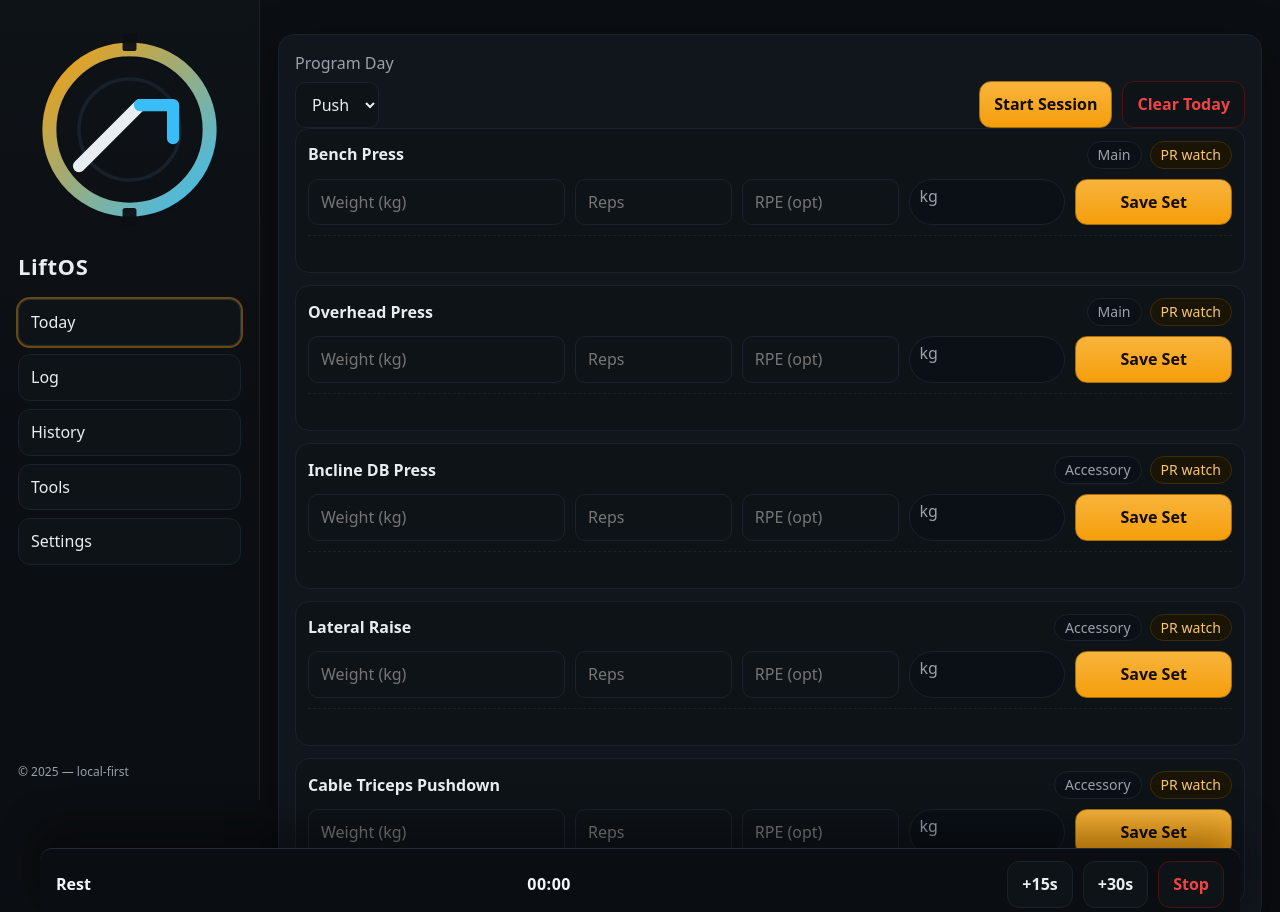
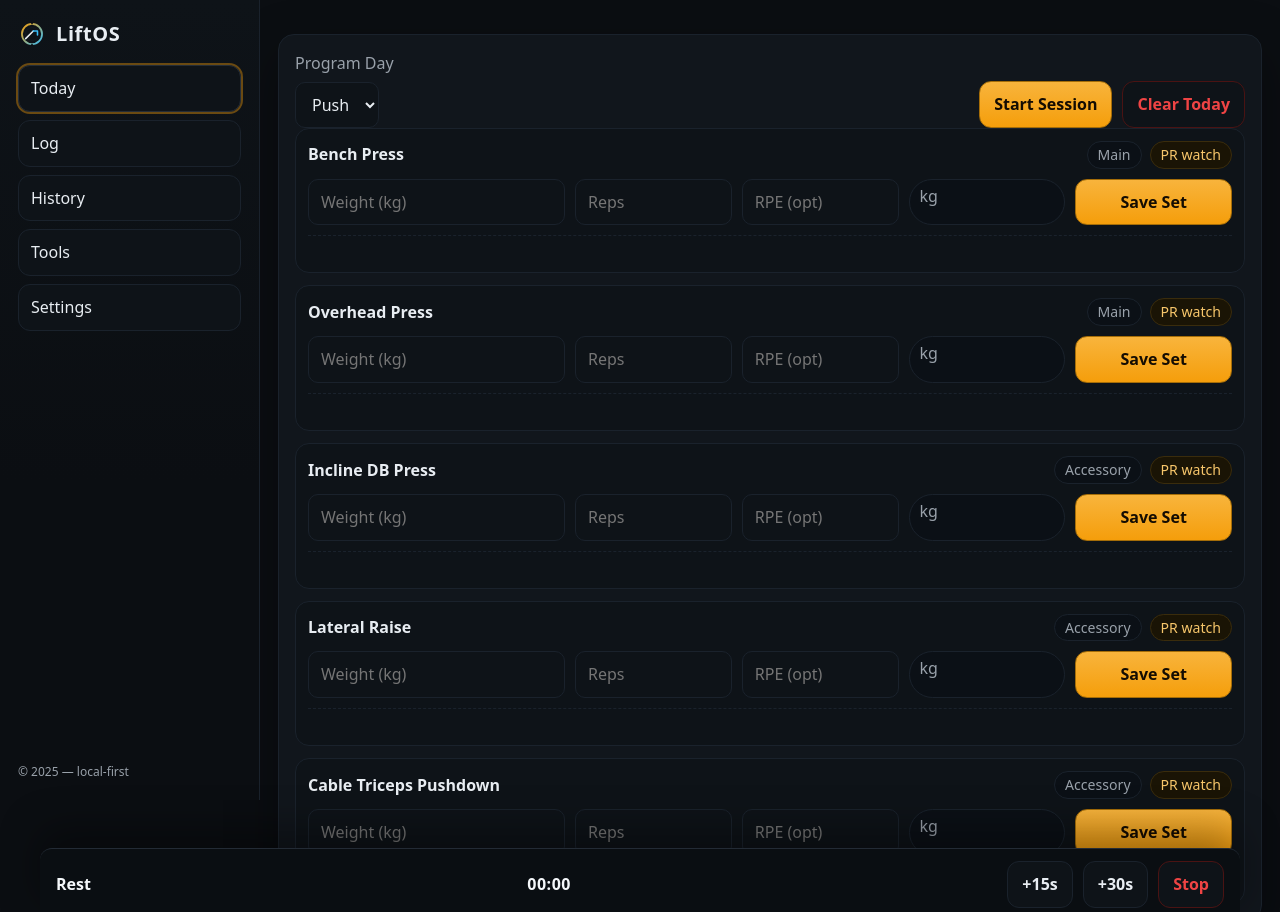
Before and after one commit to nicholaslyn/LiftOS, a plain HTML site: page index.html in a window 1280 px wide. Shown: the top 912 px of the page. Drawn offline with Linux system fonts and the light colour scheme; files whose address does not match are found by name.

Commit message:
Update style.css

```diff
--- a/style.css
+++ b/style.css
@@ -164,3 +164,12 @@ textarea.program{min-height:220px;resize:vertical}
 
 /* Touch niceties */
 button,input,select,textarea{ -webkit-tap-highlight-color: transparent; touch-action: manipulation; }
+/* Brand lockup */
+.brand{display:flex;align-items:center;gap:10px}
+.logo-mark{width:28px;height:28px;display:block}
+.brand .wordmark{font-weight:800;letter-spacing:.6px;font-size:20px}
+
+/* On phones, keep the icon to save space */
+@media (max-width:780px){
+  .brand .wordmark{display:none}
+}
```
